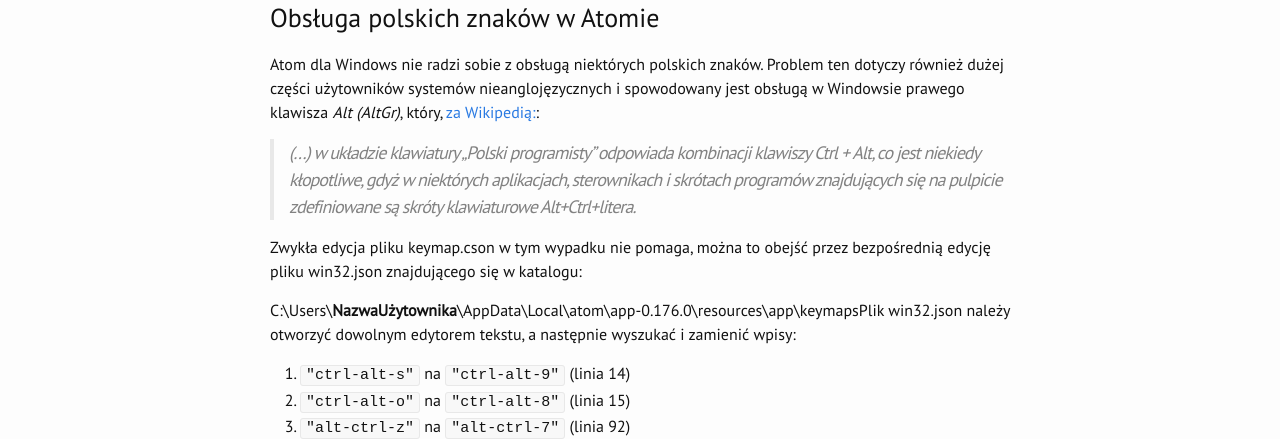
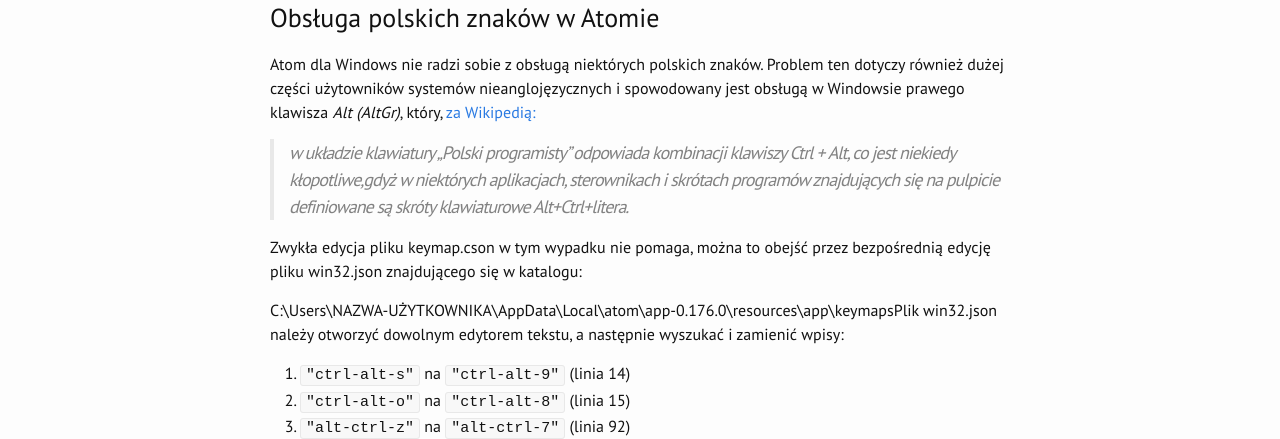
Before and after one commit to CodeCarrotsJS/CodeCarrotsJS.github.io, a Jekyll site: the page built from faq.md, in a window 1280 px wide. Shown: the part 225-664 px from the top of the page. Built offline with Jekyll 4.4.1, drawn with Linux system fonts in a browser that asks for light colours.

Commit message:
faq: poprawione formatowanie i literowki

```diff
--- a/faq.md
+++ b/faq.md
@@ -7,12 +7,13 @@
 
 Atom dla Windows nie radzi sobie z obsługą niektórych polskich
 znaków. Problem ten dotyczy również dużej części użytowników systemów nieanglojęzycznych
-i spowodowany jest obsługą w Windowsie prawego klawisza *Alt (AltGr)*, który, [za Wikipedią:](http://pl.wikipedia.org/wiki/AltGr):
->(...) w układzie klawiatury „Polski programisty” odpowiada kombinacji klawiszy Ctrl + Alt, co jest niekiedy kłopotliwe, gdyż w niektórych aplikacjach, sterownikach i skrótach programów znajdujących się na pulpicie zdefiniowane są skróty klawiaturowe Alt+Ctrl+litera.
+i spowodowany jest obsługą w Windowsie prawego klawisza *Alt (AltGr)*, który, [za Wikipedią:](http://pl.wikipedia.org/wiki/AltGr)
+
+> w układzie klawiatury „Polski programisty” odpowiada kombinacji klawiszy Ctrl + Alt, co jest niekiedy kłopotliwe,gdyż w niektórych aplikacjach, sterownikach i skrótach programów znajdujących się na pulpicie definiowane są skróty klawiaturowe Alt+Ctrl+litera.
 
 Zwykła edycja pliku keymap.cson w tym wypadku nie pomaga, można to obejść przez bezpośrednią edycję pliku win32.json znajdującego się w katalogu:
 
-C:\Users\\**NazwaUżytownika**\AppData\Local\atom\app-0.176.0\resources\app\keymapsPlik win32.json należy otworzyć dowolnym edytorem tekstu, a następnie wyszukać i zamienić wpisy:
+C:\Users\\NAZWA-UŻYTKOWNIKA\AppData\Local\atom\app-0.176.0\resources\app\keymapsPlik win32.json należy otworzyć dowolnym edytorem tekstu, a następnie wyszukać i zamienić wpisy:
 
 1. `"ctrl-alt-s"` na `"ctrl-alt-9"` (linia 14)
 2. `"ctrl-alt-o"` na `"ctrl-alt-8"` (linia 15)
@@ -20,7 +21,9 @@
 
 Po zapisaniu zmian i ponownym uruchomieniu Atoma wpisywanie polskich znaków diakrytycznych powinno działać prawidłowo.
 Po aktualizacji Atoma do nowszej wersji (domyśle dzieje się to automatycznie) konieczna może być ponowna edycja pliku win32.json.
-- - -
+
+---
+
 ### Gdzie będą odbywać sie zajęcia?
 
 Zajęcia odbywać będą się w siedzibie firmy [CKSource](http://cksource.com). Lokal numer 508. Bedąc w budynku dzwonimy domofonem i wjeżdżamy windą na czwarte piętro. Po wyjściu z windy idziemy w prawo.
```
